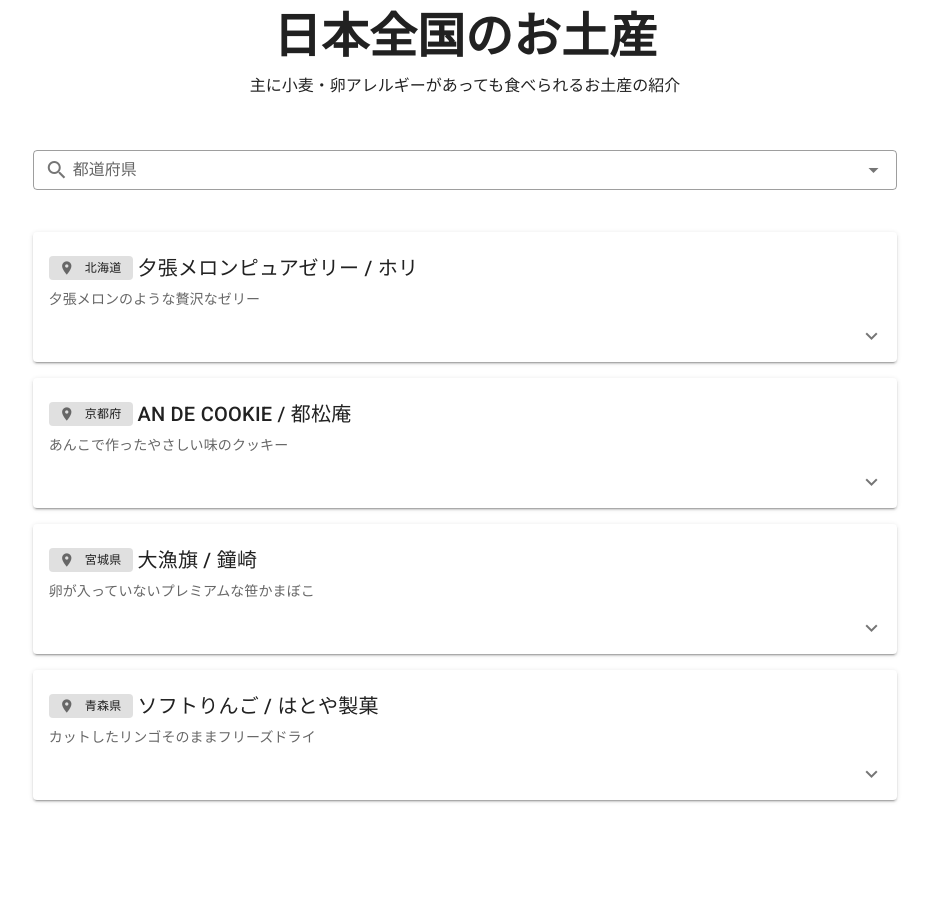
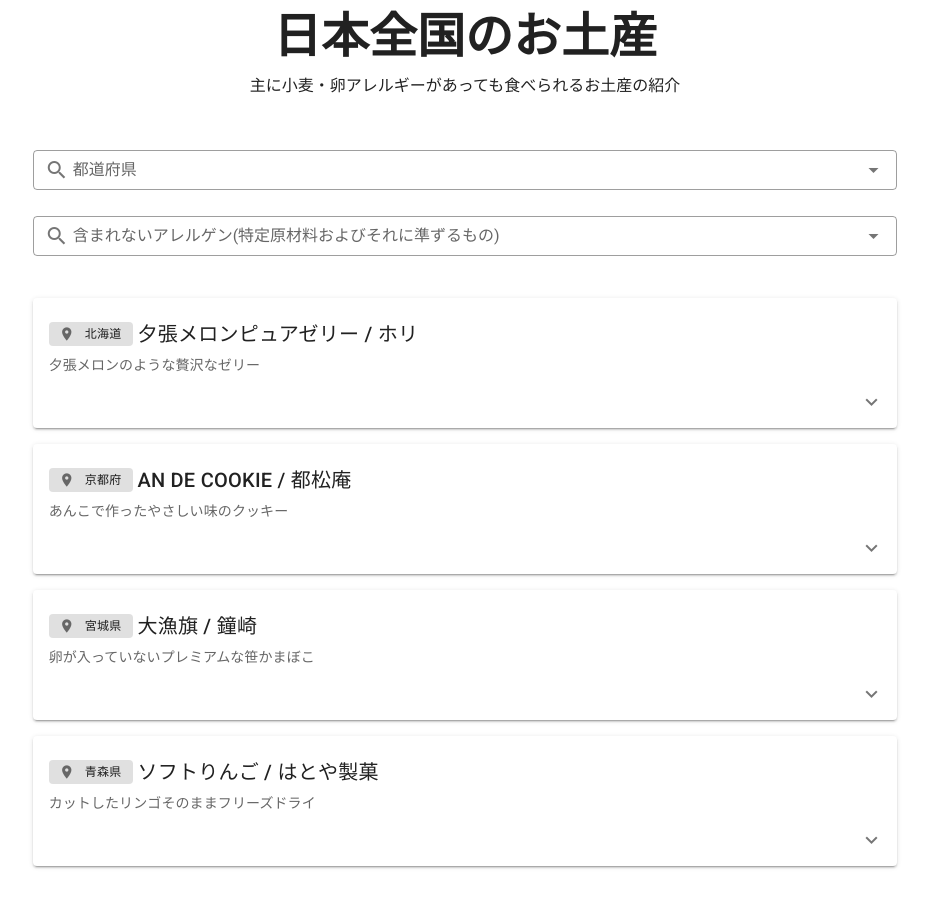
Before and after one commit to mk-55/foodallergy, a Vue app: page / in a window 1280 px wide. Shown: the whole page, without its empty margins (175-1104 px from the left). Before the commit the page ends 844 px from the top, so only its background shows below. Built offline with nearby package versions, Linux system fonts and the light colour scheme.

Commit message:
Add Allergens Search

```diff
--- /dev/null
+++ b/src/components/Allergens.js
@@ -0,0 +1,31 @@
+export const allergens = [
+  { id: 0, name: "不明" },
+  { id: 1, name: "卵" },
+  { id: 2, name: "乳" },
+  { id: 3, name: "小麦" },
+  { id: 4, name: "えび" },
+  { id: 5, name: "かに" },
+  { id: 6, name: "そば" },
+  { id: 7, name: "ピーナツ" },
+  { id: 8, name: "アーモンド" },
+  { id: 9, name: "あわび" },
+  { id: 10, name: "イカ" },
+  { id: 11, name: "いくら" },
+  { id: 12, name: "オレンジ" },
+  { id: 13, name: "キウイフルーツ" },
+  { id: 14, name: "牛肉" },
+  { id: 15, name: "くるみ" },
+  { id: 16, name: "さけ" },
+  { id: 17, name: "さば" },
+  { id: 18, name: "大豆" },
+  { id: 19, name: "鶏肉" },
+  { id: 20, name: "バナナ" },
+  { id: 21, name: "豚肉" },
+  { id: 22, name: "松茸" },
+  { id: 23, name: "もも" },
+  { id: 24, name: "山芋" },
+  { id: 25, name: "りんご" },
+  { id: 26, name: "ゼラチン" },
+  { id: 27, name: "カシューナッツ" },
+  { id: 28, name: "ごま" },
+];
--- a/src/components/Allergens/Allergens.vue
+++ b/src/components/Allergens/Allergens.vue
@@ -104,6 +104,8 @@
     Cashewnuts,
     Sesame
   },
+  //XXX データの持ち方を検討する
+  // 処理を考えると微妙な気はするが、確実にアレルゲンを有無を指定する、という意味ではこれで良い気もする
   props: {
     egg: Boolean,
     dairy: Boolean,
--- /dev/null
+++ b/src/components/AllergensAutoComplete.vue
@@ -0,0 +1,29 @@
+<template>
+  <BaseMultipleAutoComplete :items="allergens" :label="label" @selected="selectedAllergens"></BaseMultipleAutoComplete>
+</template>
+
+<script>
+import BaseMultipleAutoComplete from "./BaseMultipleAutoComplete";
+import { allergens } from "./Allergens";
+
+export default {
+  name: "allergensAutoComplete",
+  components: {
+    BaseMultipleAutoComplete
+  },
+  computed: {
+    //画面表示するアレルゲン（0：不明 以外）を返す
+    allergens() {
+      return allergens.filter(p => p.id > 0);
+    },
+    label() {
+      return "含まれないアレルゲン(特定原材料およびそれに準ずるもの)";
+    }
+  },
+  methods: {
+    selectedAllergens(selectedItems) {
+      this.$emit("selectedAllergens", selectedItems);
+    }
+  }
+};
+</script>
--- a/src/components/Omiyage.vue
+++ b/src/components/Omiyage.vue
@@ -10,7 +10,8 @@
     <v-row>
       <v-col></v-col>
       <v-col class="mb-4" lg="9" md="9" sm="9" cols="12">
-        <PrefecturesAutoComplete @selectedPrefectures="selectedPrefectures"></PrefecturesAutoComplete>
+        <PrefecturesAutoComplete @selectedPrefectures="selectPrefectures"></PrefecturesAutoComplete>
+        <AllergensAutoComplete @selectedAllergens="selectAllergens"></AllergensAutoComplete>
         <Item
           v-for="item in displayedOmiyages"
           :key="item.name"
@@ -41,12 +42,14 @@
 <script>
 import Item from "./Item";
 import PrefecturesAutoComplete from "./PrefecturesAutoComplete.vue";
+import AllergensAutoComplete from "./AllergensAutoComplete.vue";
 
 export default {
   name: "Omiyage",
   components: {
     Item,
-    PrefecturesAutoComplete
+    PrefecturesAutoComplete,
+    AllergensAutoComplete
   },
   methods: {
     fetchItems() {
@@ -58,8 +61,45 @@
           this.error = true;
         });
     },
-    selectedPrefectures(p) {
+    selectPrefectures(p) {
       this.prefectures = p;
+    },
+    selectAllergens(a) {
+      this.allergens = a;
+    },
+    //TODO もう少しスマートに書けない？あまりにひどい
+    //各お土産でアレルゲンをBooleanで表現しているのがネックだが、このデータ構造は、確実にアレルゲンを定義するという意味で買えない方が良い気がしている
+    includesAllergesns(omiyage, allergens) {
+      let a = omiyage.allergens;
+      if (allergens.some(i => i.id == 1) && a.egg == true) return false;
+      if (allergens.some(i => i.id == 2) && a.dairy == true) return false;
+      if (allergens.some(i => i.id == 3) && a.wheat == true) return false;
+      if (allergens.some(i => i.id == 4) && a.shrimp == true) return false;
+      if (allergens.some(i => i.id == 5) && a.crab == true) return false;
+      if (allergens.some(i => i.id == 6) && a.buckwheat == true) return false;
+      if (allergens.some(i => i.id == 7) && a.peanut == true) return false;
+      if (allergens.some(i => i.id == 8) && a.almond == true) return false;
+      if (allergens.some(i => i.id == 9) && a.abalone == true) return false;
+      if (allergens.some(i => i.id == 10) && a.squid == true) return false;
+      if (allergens.some(i => i.id == 11) && a.salmonRoe == true) return false;
+      if (allergens.some(i => i.id == 12) && a.orange == true) return false;
+      if (allergens.some(i => i.id == 13) && a.kiwifruit == true) return false;
+      if (allergens.some(i => i.id == 14) && a.beef == true) return false;
+      if (allergens.some(i => i.id == 15) && a.walnut == true) return false;
+      if (allergens.some(i => i.id == 16) && a.salmon == true) return false;
+      if (allergens.some(i => i.id == 17) && a.mackerel == true) return false;
+      if (allergens.some(i => i.id == 18) && a.soyBeans == true) return false;
+      if (allergens.some(i => i.id == 19) && a.chicken == true) return false;
+      if (allergens.some(i => i.id == 20) && a.banana == true) return false;
+      if (allergens.some(i => i.id == 21) && a.pork == true) return false;
+      if (allergens.some(i => i.id == 22) && a.matsutake == true) return false;
+      if (allergens.some(i => i.id == 23) && a.peach == true) return false;
+      if (allergens.some(i => i.id == 24) && a.yam == true) return false;
+      if (allergens.some(i => i.id == 25) && a.apple == true) return false;
+      if (allergens.some(i => i.id == 26) && a.gelatine == true) return false;
+      if (allergens.some(i => i.id == 27) && a.cashewnuts == true) return false;
+      if (allergens.some(i => i.id == 28) && a.sesame == true) return false;
+      return true;
     }
   },
   mounted() {
@@ -82,6 +122,11 @@
           ? ret
           : ret.filter(o => this.prefectures.some(p => p.id == o.prefecture));
       // filter by Allergens
+      ret =
+        this.allergens.length == 0
+          ? ret
+          : ret.filter(o => this.includesAllergesns(o, this.allergens));
+
       return ret;
     }
   }
```
